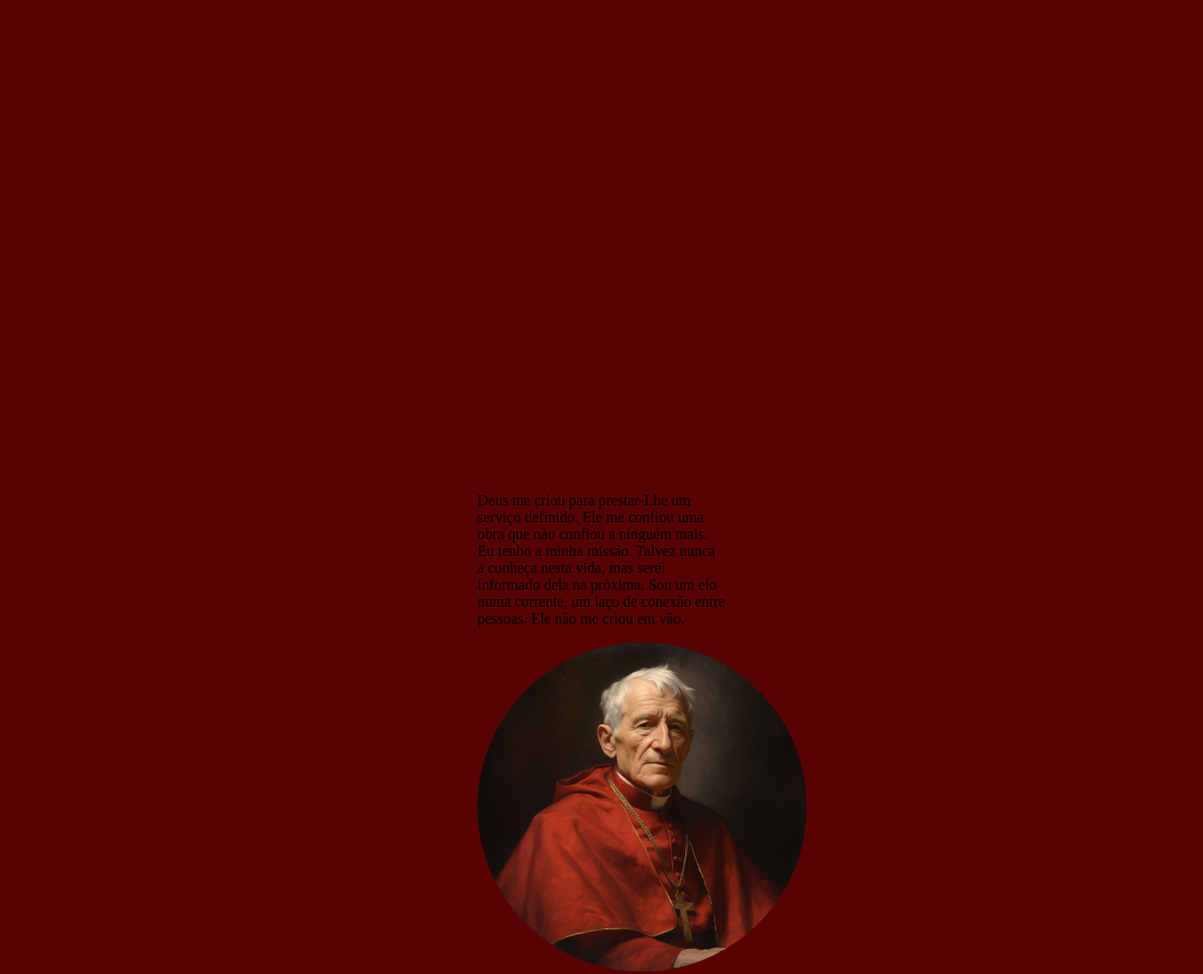
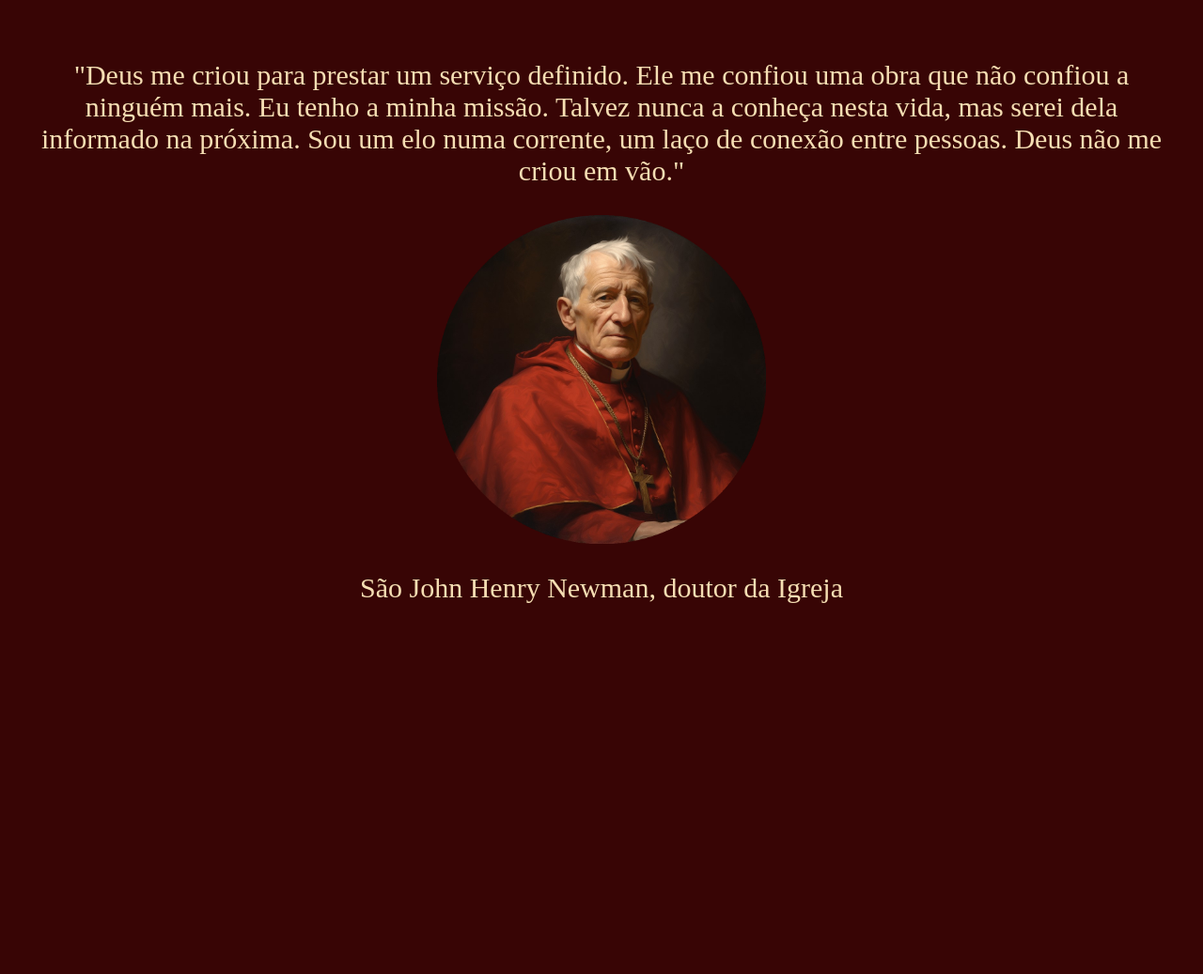
Before and after one commit to OlivieriAC/Saint-John-Henry-Newman, a plain HTML site: page index.html in a window 1280 px wide. Shown: the top 1037 px of the page at 94% size. After the commit the page ends 800 px from the top, so only its background shows below. Drawn offline with Linux system fonts and the light colour scheme.

Commit message:
Segunda versão

```diff
--- a/index.html
+++ b/index.html
@@ -6,23 +6,21 @@
 </head>
 <style>
 body {
-        background-color: rgb(88, 3, 3);
-    padding: 500px;
+    font-family: 'Times New Roman', Times, serif;
+    font-size: 30px;
+    background-color: rgb(56, 5, 5);
+    color: wheat;
+    text-align: center;
+    padding: 25px;
     }
-header.p {width: 100%
-    font-style: arial, Helvetica, sans-serif;
-    font-size: 3em;
-    color: wheat;
-    text-align: center;}
 
 </style>
-<header><p>Deus me criou para prestar-Lhe um serviço definido. Ele me confiou uma obra que não confiou a ninguém mais. Eu tenho a minha missão. Talvez nunca a conheça nesta vida, mas serei informado dela na próxima. Sou um elo numa corrente, um laço de conexão entre pessoas. Ele não me criou em vão.</p>
-</header>
 <body>
-
+<p>"Deus me criou para prestar um serviço definido. Ele me confiou uma obra que não confiou a ninguém mais. Eu tenho a minha missão. Talvez nunca a conheça nesta vida, mas serei dela informado na próxima. Sou um elo numa corrente, um laço de conexão entre pessoas. Deus não me criou em vão."</p>
 <img src="Imagens/St-J-H-Newman-circular.png" alt="St. J. H. Newman" width="350"
 height="350"
 style="display: block;
 margin: auto;">
+<p>São John Henry Newman, doutor da Igreja</p>
 </body>
 </html>
```
